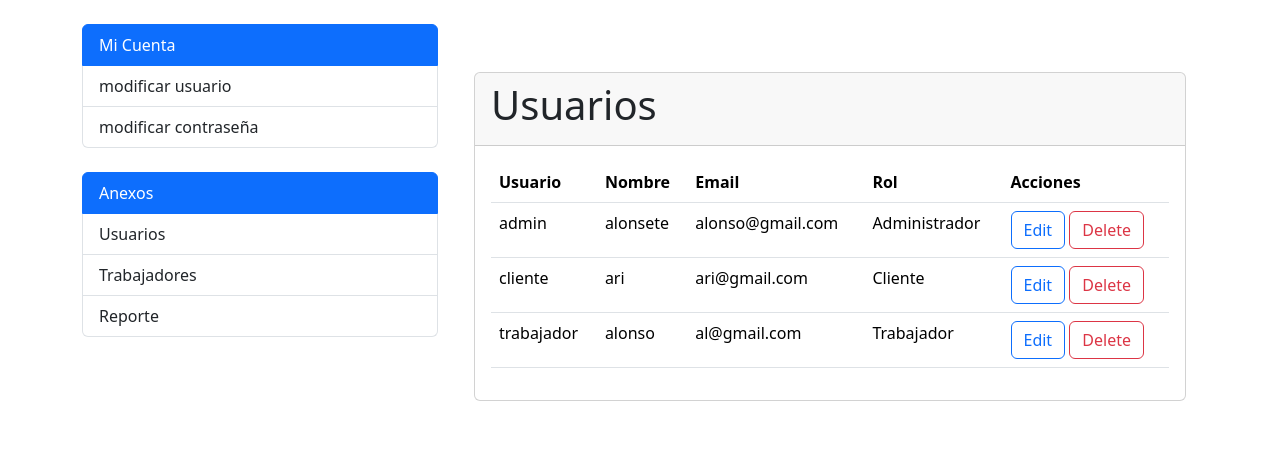
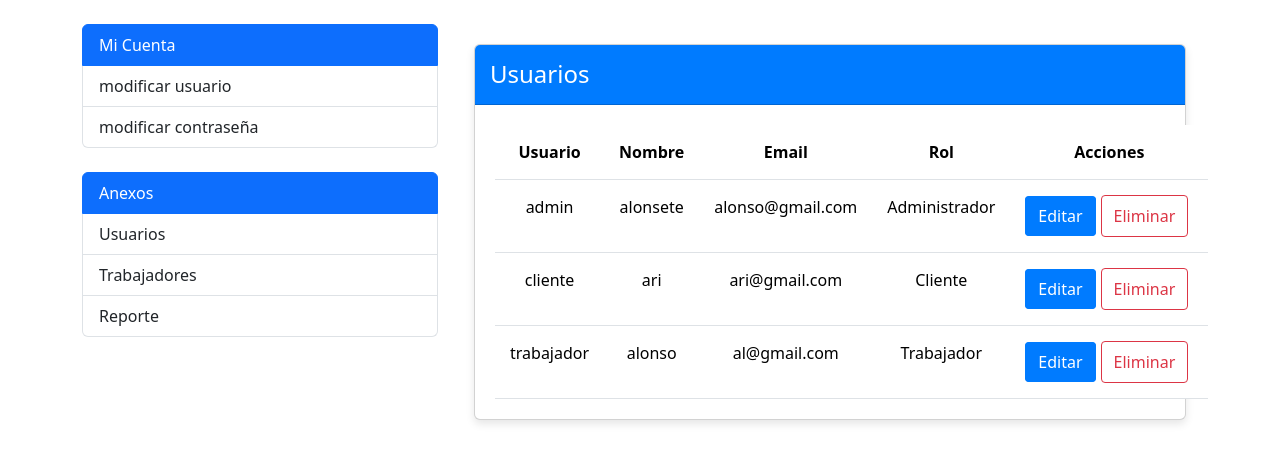
Before and after one commit to ariz0nas/Arizona, a Django app: page /account/user-list/ in a window 1280 px wide. Shown: the part 58-521 px from the top of the page. Run offline with Django 4.2, Linux system fonts and the light colour scheme; a user stored in the database is signed in; data comes from the database, SQL or seed files in the repository; both versions use the stored data as it was after the commit; some libraries are stand-ins or nearby versions.

Commit message:
final final
este si que si

```diff
--- a/accounts/forms.py
+++ b/accounts/forms.py
@@ -4,12 +4,10 @@ from django.contrib.auth.forms import UserCreationForm
 from accounts.models import User
 from django.core.exceptions import ValidationError
 
-
-
 class UserEditForm(forms.ModelForm):
     class Meta:
         model = User
-        fields = ['username', 'name', 'apellidos', 'email', 'roles']
+        fields = ['username', 'name', 'apellidos', 'email', 'is_staff', 'is_active', 'roles']
 
 
 class UserAdminCreationForm(UserCreationForm):
--- a/accounts/templates/accounts/user_list.html
+++ b/accounts/templates/accounts/user_list.html
@@ -2,13 +2,95 @@
 {% load custom_filters %}
 
 {% block title %}
-List | {{ block.super }}
+  Lista de Usuarios | {{ block.super }}
 {% endblock %}
 
 {% block accounts_container %}
+  <style>
+    /* Estilos específicos para esta página */
+
+    .card {
+      margin-top: 20px;
+      box-shadow: 0 4px 8px rgba(0, 0, 0, 0.1);
+    }
+
+    .card-header {
+      background-color: #007bff;
+      color: #fff;
+      padding: 15px;
+      border-radius: 4px 4px 0 0;
+    }
+
+    .card-title {
+      margin: 0;
+      font-size: 24px;
+    }
+
+    .card-body {
+      padding: 20px;
+    }
+
+    .table {
+      width: 100%;
+      margin-bottom: 0;
+      background-color: #fff;
+    }
+
+    .table th, .table td {
+      padding: 15px;
+      text-align: center;
+    }
+
+    .table thead {
+      background-color: #f8f9fa;
+    }
+
+    .table tbody tr:nth-child(even) {
+      background-color: #f8f9fa;
+    }
+
+    .table tbody tr:hover {
+      background-color: #e9ecef;
+    }
+
+    .btn-container {
+      display: flex;
+      align-items: center;
+    }
+
+    .btn-editar,
+    .btn-eliminar {
+      padding: 8px 12px;
+      margin-right: 5px;
+      border-radius: 4px;
+      text-decoration: none;
+      cursor: pointer;
+      transition: background-color 0.3s ease;
+    }
+
+    .btn-editar {
+      color: #fff;
+      background-color: #007bff;
+      border: 1px solid #007bff;
+    }
+
+    .btn-editar:hover {
+      background-color: #0056b3;
+    }
+
+    .btn-eliminar {
+      color: #dc3545;
+      background-color: #fff;
+      border: 1px solid #dc3545;
+    }
+
+    .btn-eliminar:hover {
+      background-color: #f8d7da;
+    }
+
+  </style>
+
   <div class="container">
-  <br>
-  <br>
     <div class="card">
       <div class="card-header">
         <h1 class="card-title">Usuarios</h1>
@@ -31,12 +113,16 @@ List | {{ block.super }}
                 <td>{{ user.name }}</td>
                 <td>{{ user.email }}</td>
                 <td>{{ user.roles }}</td>
-            <td>
-              <a href="{% url 'account:editar_usuario' user.id %}" class="btn btn-outline-primary">Edit</a>
-              <form method="post" action="{% url 'account:eliminar_usuario' user.id %}" style="display: inline;">
+                <td class="btn-container">
+                  <div>
+                    <a href="{% url 'account:edit_user' user.id %}" class="btn-editar">Editar</a>
+                  </div>
+                  <div>
+                    <form method="post" action="{% url 'account:eliminar_usuario' user.id %}" style="display: inline-block;">
                       {% csrf_token %}
-                <input type="submit" class="btn btn-outline-danger" value="Delete" onclick="return confirm('¿Estás seguro de eliminar este usuario?')">
+                      <button type="submit" class="btn-eliminar" onclick="return confirm('¿Estás seguro de eliminar este usuario?')">Eliminar</button>
                     </form>
+                  </div>
                 </td>
               </tr>
             {% endfor %}
--- a/accounts/urls.py
+++ b/accounts/urls.py
@@ -26,6 +26,6 @@ urlpatterns = [
     path('roles/', RolListView.as_view(), name='rol-list'),
     path('rol/<int:pk>/', RolDetailView.as_view(), name='rol-det'),
     path('eliminar_usuario/<int:user_id>/', EliminarUsuarioView.as_view(), name='eliminar_usuario'),
-    path('editar-usuario/<int:user_id>/', edit_user, name='editar_usuario'),
+    path('usuario/<int:user_id>/edit/', edit_user, name='edit_user'),
 
 ]
--- a/accounts/views.py
+++ b/accounts/views.py
@@ -32,17 +32,32 @@ from django.shortcuts import render, get_object_or_404, redirect
 from .forms import UserEditForm
 from .models import User
 
+# En tu aplicación/views.py
+
+from django.shortcuts import render, get_object_or_404, redirect
+from django.contrib import messages
+from .forms import UserEditForm
+from .models import User
+
 def edit_user(request, user_id):
-    user = get_object_or_404(User, id=user_id)
+    user_to_edit = get_object_or_404(User, id=user_id)
+
     if request.method == 'POST':
-        form = UserEditForm(request.POST, instance=user)
+        form = UserEditForm(request.POST, instance=user_to_edit)
         if form.is_valid():
             form.save()
             messages.success(request, 'Usuario actualizado exitosamente.')
             return redirect('account:user_list')
     else:
-        form = UserEditForm(instance=user)
-    return render(request, 'accounts/edit.html', {'form': form, 'user': user})
+        form = UserEditForm(instance=user_to_edit)
+
+    return render(request, 'accounts/edit_user.html', {'form': form, 'user_to_edit': user_to_edit})
+
+
+def user_list(request):
+    users = User.objects.all()
+    return render(request, 'accounts/user_list.html', {'users': users})
+
 
 
 
```
Also changed, not shown: accounts/templates/accounts/edit.html (deleted, +0 -96 lines), accounts/templates/accounts/edit_user.html (added, +120 -0 lines), db.sqlite3. Lines whose indentation alone changed are shown as unchanged.
